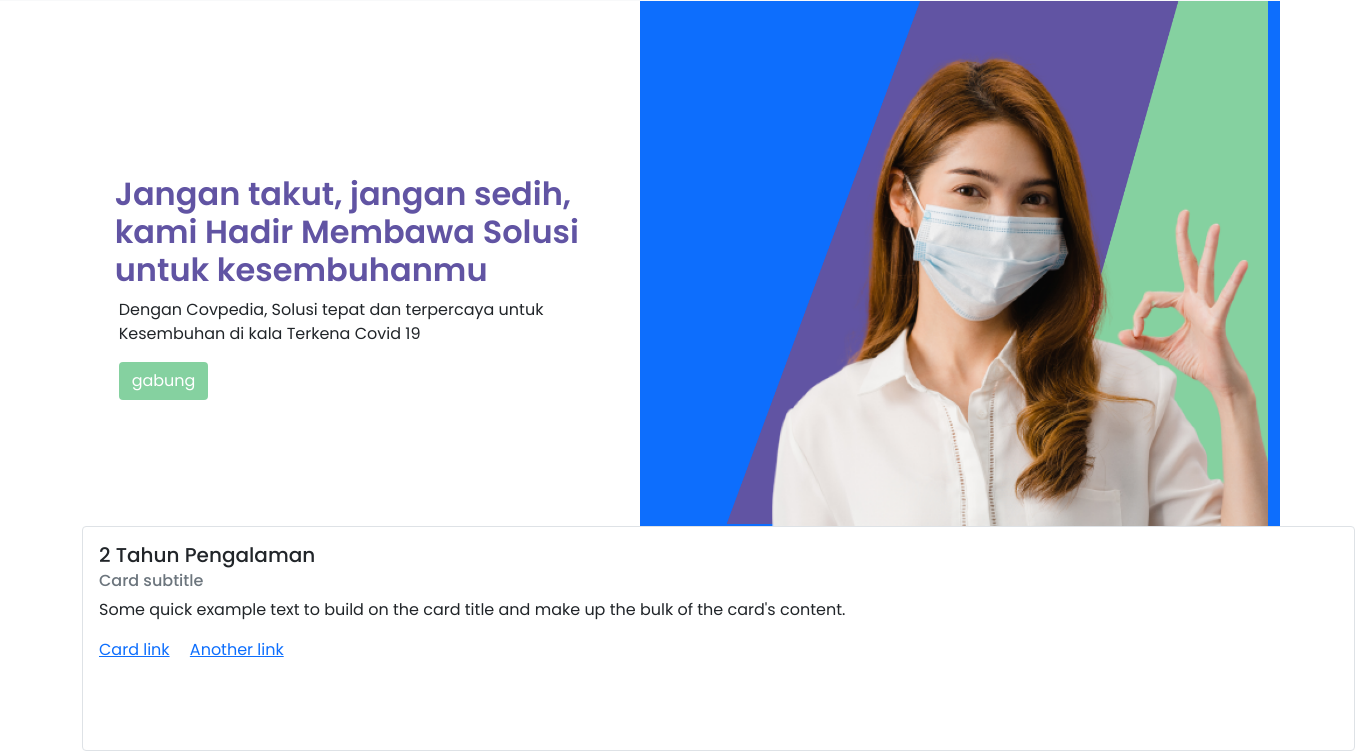
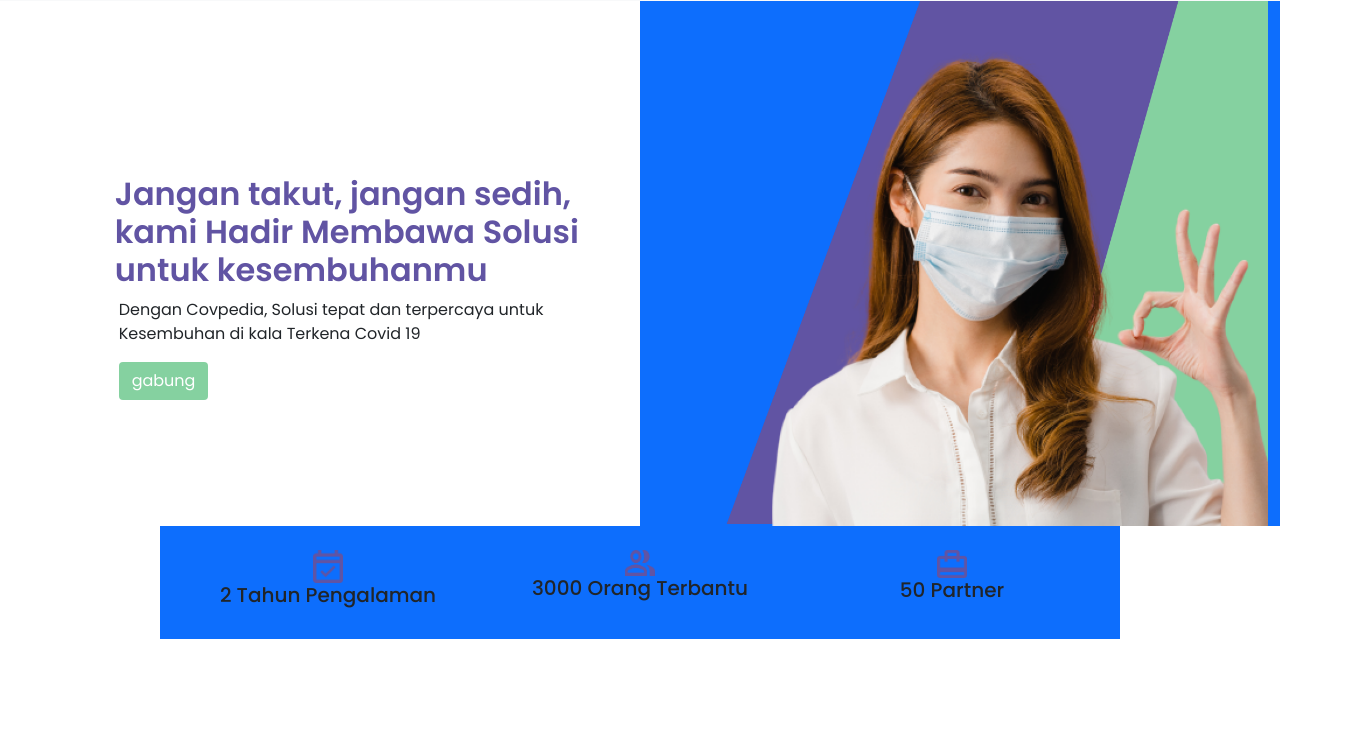
Before and after one commit to irfanramadhan1999/irfanxirfan, a plain HTML site: page index.html in a window 1280 px wide. Shown: the part 66-817 px from the top of the page, 1355 px wide, since content can reach past the window. Drawn offline with nearby package versions, Linux system fonts and the light colour scheme.

Commit message:
update ke 2

```diff
--- a/index.html
+++ b/index.html
@@ -73,14 +73,30 @@
 
       <!-- awal experience -->
       <section id="experience">
-        <div class="container ">
-          <div class="card border rounded-5" style="width: 1273px; height: 225px;">
-            <div class="card-body">
-              <h5 class="card-title">2 Tahun Pengalaman</h5>
-              <h6 class="card-subtitle mb-2 text-muted">Card subtitle</h6>
-              <p class="card-text">Some quick example text to build on the card title and make up the bulk of the card's content.</p>
-              <a href="#" class="card-link">Card link</a>
-              <a href="#" class="card-link">Another link</a>
+        <div class="container w-75 p-4 bg-primary"  >
+          <div class="row d-flex justify-content-evenly">
+
+            <div class="col-4">
+              <div class="container text-center ">
+                <img src="icon pengalaman.png" alt="" style="width: 30px;">
+                <h5>2 Tahun Pengalaman</h5>
+              </div>
+            </div>
+
+
+            <div class="col-4">
+              <div class="container text-center ">
+                <img src="Group.png" alt="" style="width: 30px;">
+                <h5>3000 Orang Terbantu</h5>
+              </div>
+            </div>
+
+
+            <div class="col-4">
+              <div class="container text-center">
+                <img src="icon parthner.png" alt="" style="width: 30px;">
+                <h5>50 Partner</h5>
+              </div>
             </div>
           </div>
         </div>
```
Also changed, not shown: Group.png (added), icon parthner.png (added), icon pengalaman.png (added).
